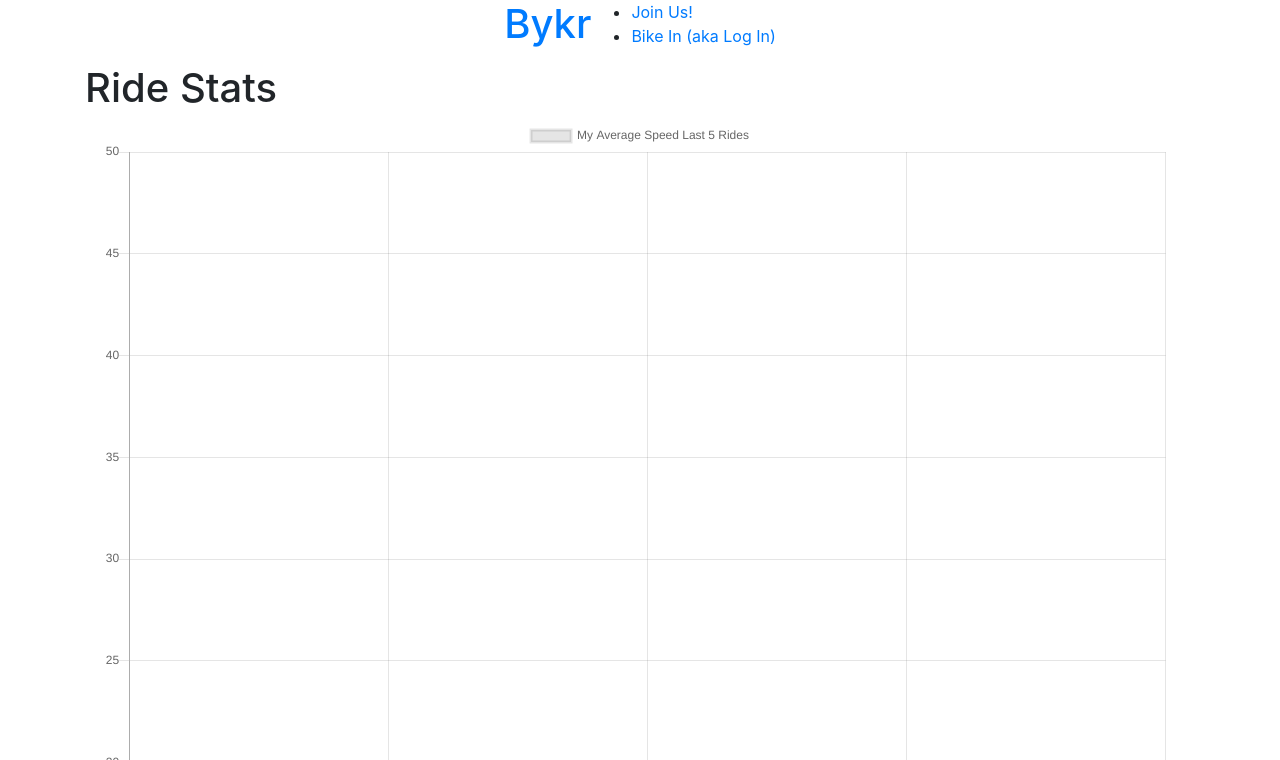
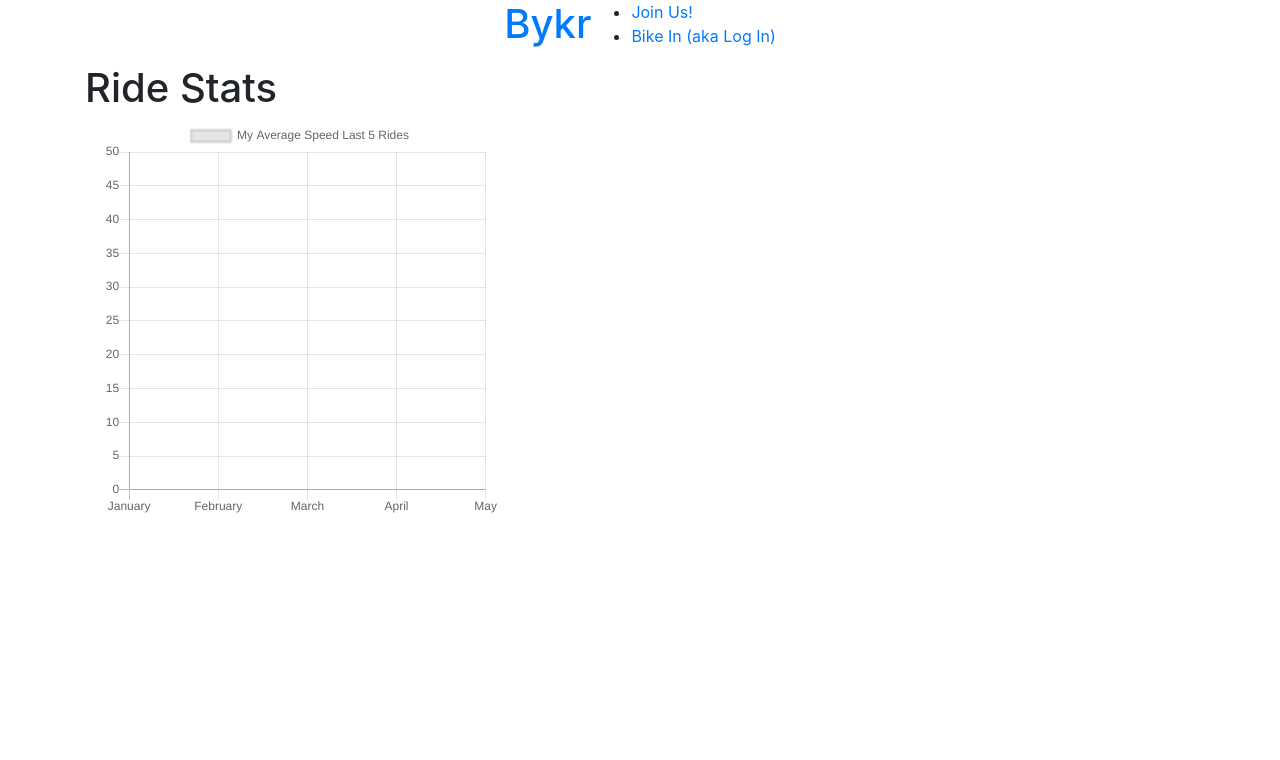
Before and after one commit to nyembn/bykr, a Flask app: template bykr/templates/profile/ride_stats.html in a window 1280 px wide. Shown: the top 760 px of the page. After the commit the page ends 513 px from the top, so only its background shows below. Run offline with Flask 2, Linux system fonts and the light colour scheme; the template is opened without the code that fills it, so the values that code supplies are empty; some libraries are stand-ins or nearby versions.

Commit message:
Added div on canvas.

```diff
--- a/bykr/templates/profile/ride_stats.html
+++ b/bykr/templates/profile/ride_stats.html
@@ -6,6 +6,8 @@
 
 {% block content %}
 <div class="container">
+<div style="width: 400px">
+
 <canvas id="speedChart" width="100" height="100"></canvas>
 
 </div>
```
